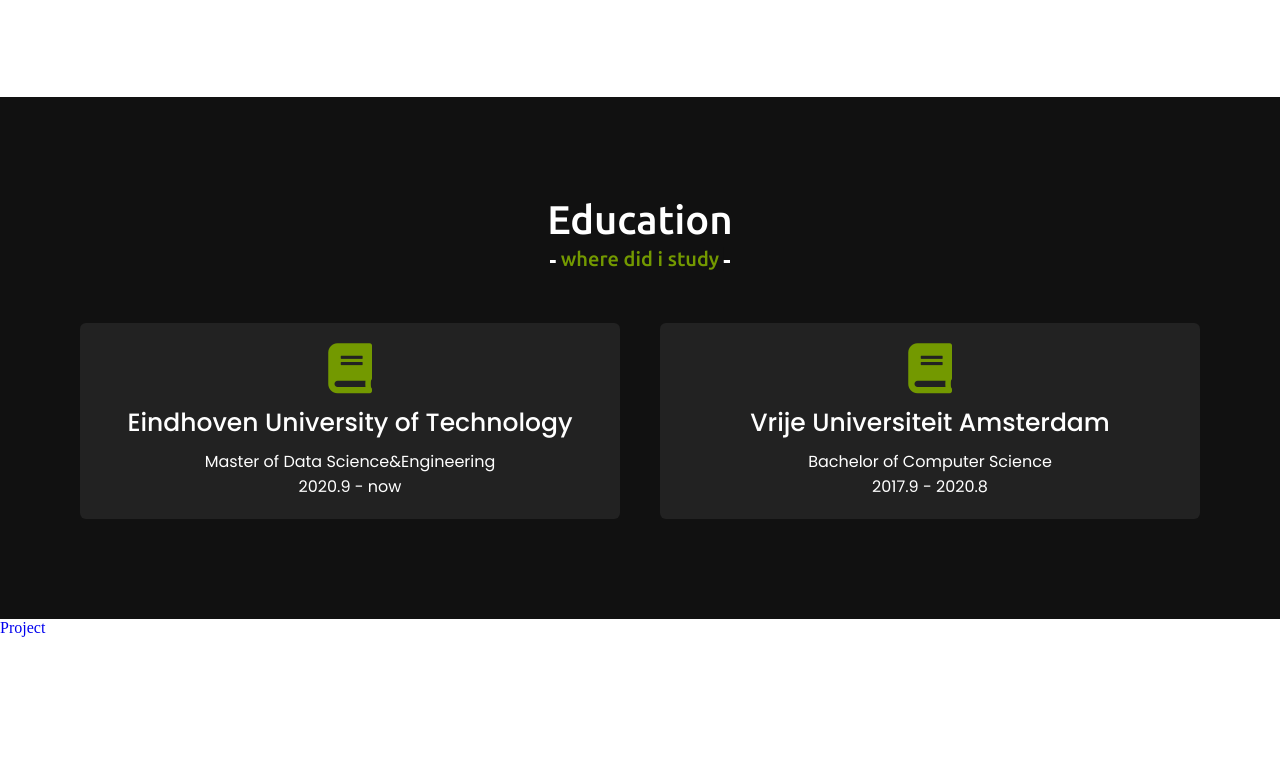
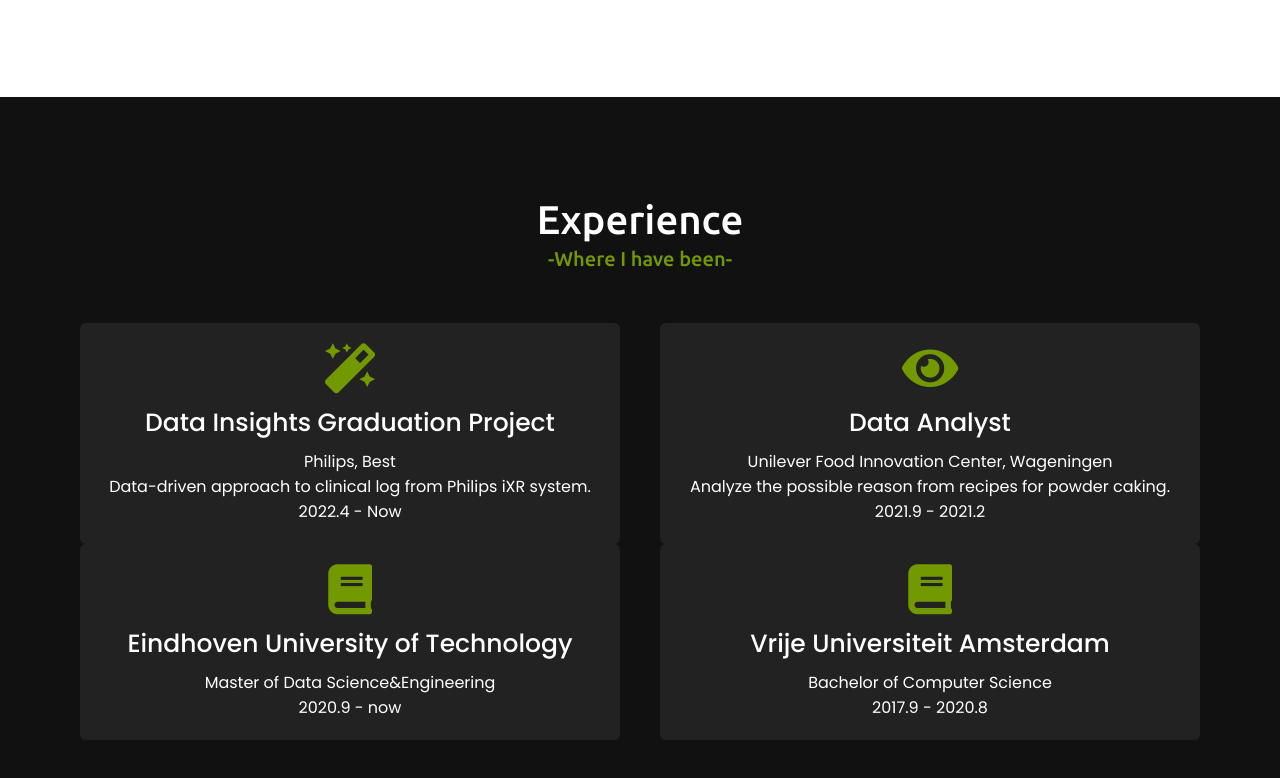
Before and after one commit to neptunetang/neptunetang.github.io, a plain HTML site: page index.html in a window 1280 px wide. Shown: the part 1436-2214 px from the top of the page. Before the commit the page ends 2073 px from the top, so only its background shows below. Drawn offline with nearby package versions, Linux system fonts and the light colour scheme.

Commit message:
update internship and cv

```diff
--- a/index.html
+++ b/index.html
@@ -38,8 +38,8 @@
             <ul class="menu">
                 <li><a href="#home" class="menu-btn">Home</a></li>
                 <li><a href="#about" class="menu-btn">About</a></li>
-                <li><a href="#education" class="menu-btn">Education</a></li>
-                <li><a href="#volunteer" class="menu-btn">Volunteer</a></li>
+                <li><a href="#education" class="menu-btn">Experience</a></li>
+                <!-- <li><a href="#volunteer" class="menu-btn">Volunteer</a></li> -->
                 <li><a href="vcp_project/index.html">Project</a></li>
 
             </ul>
@@ -75,8 +75,7 @@
                 <div class="column right">
                     <div class="text">Hi there, my name is Ruixin. </div>
                     <p>I would describe myself as a tech-lover, a person who is eager to see different up-to-date new technology applying into practice. <br>
-                    I am currently diving into the data analysis field and would like to learn more about the career as a Data Analyst in the future.<br>
-                    Learning Matlab and R as well as polishing my Python skills in progress.</p>
+                    I am currently diving into the data analysis field and would like to learn more about the career as a Data Analyst in the future.</p>
                     <a href="document/CV_Tang.pdf">Download CV</a>
                 </div>
             </div>
@@ -86,8 +85,27 @@
         <!-- services section start -->
     <section class="education" id="education">
         <div class="max-width">
-            <h2 class="title">Education</h2>
+            <h2 class="title">Experience</h2>
+
             <div class="serv-content">
+                <div class="card">
+                    <div class="box">
+                        <i class="fas fa-magic"></i>
+                        <div class="text">Data Insights Graduation Project</div>
+                        <p>Philips, Best</p>
+                        <p>Data-driven approach to clinical log from Philips iXR system.</p>
+                        <p>2022.4 - Now</p>
+                    </div>
+                </div>
+                <div class="card">
+                    <div class="box">
+                        <i class="fas fa-eye"></i>
+                        <div class="text">Data Analyst</div>
+                        <p>Unilever Food Innovation Center, Wageningen</p>
+                        <p>Analyze the possible reason from recipes for powder caking.</p>
+                        <p>2021.9 - 2021.2</p>
+                    </div>
+                </div>
                 <div class="card">
                     <div class="box">
                         <i class="fas fa-book"></i>
@@ -109,8 +127,6 @@
         </div>
     </section>
 
-    <a href="vcp_project/index.html">Project</a>
-
 
     <script src="https://code.jquery.com/jquery-3.5.1.min.js"></script>
     <script src="plugins/plugins.js"></script>
--- a/script.js
+++ b/script.js
@@ -41,7 +41,7 @@
     });
 
         var typed = new Typed(".typing1", {
-        strings: ["Nice to meet you.",  "I am a programmer.", ],
+        strings: ["Nice to meet you.",  "I love data.", ],
         typeSpeed: 60,
         backSpeed: 30,
         loop: true
--- a/style.css
+++ b/style.css
@@ -276,7 +276,7 @@
 .education .title::after,
 .teams .title::after{
     background: #111;
-    content: "where did i study";
+    content: "-Where I have been-";
 }
 .education .serv-content .card{
     width: calc(50% - 20px);
```
Also changed, not shown: 1 other file.
